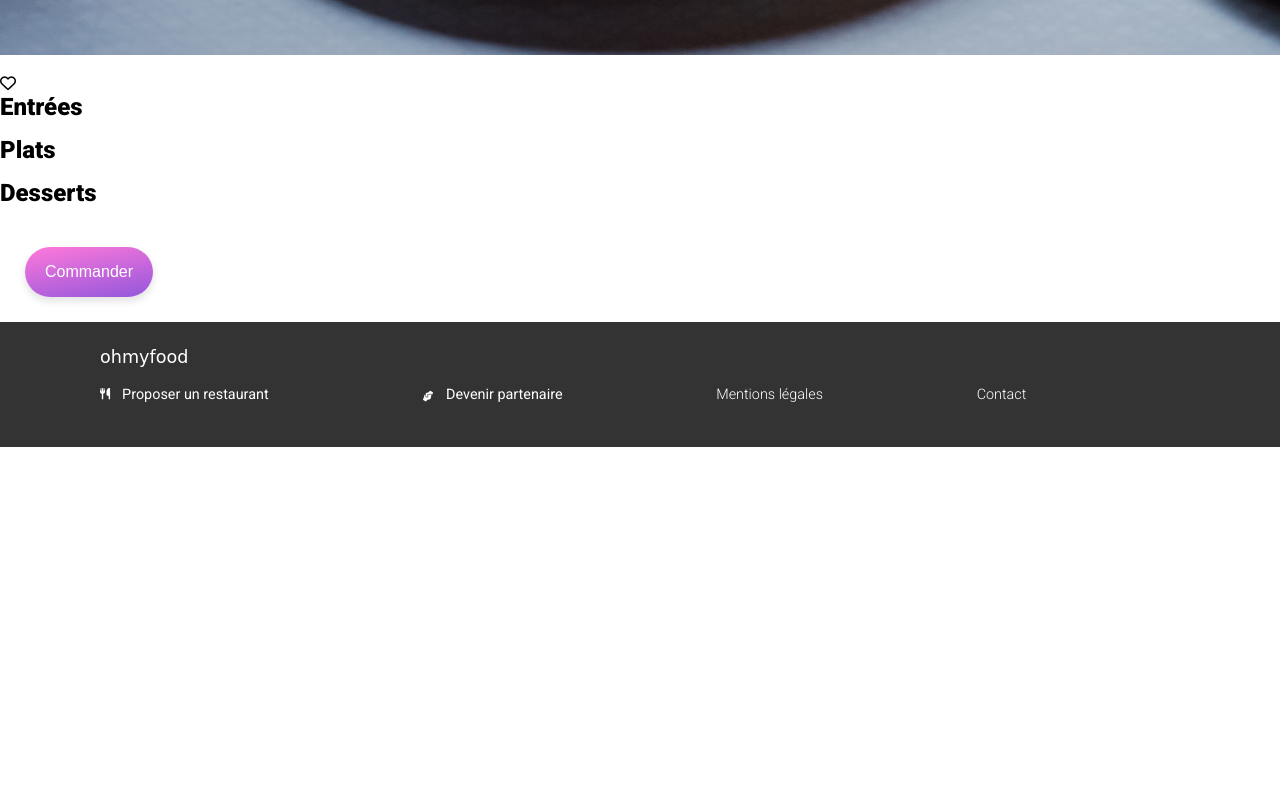
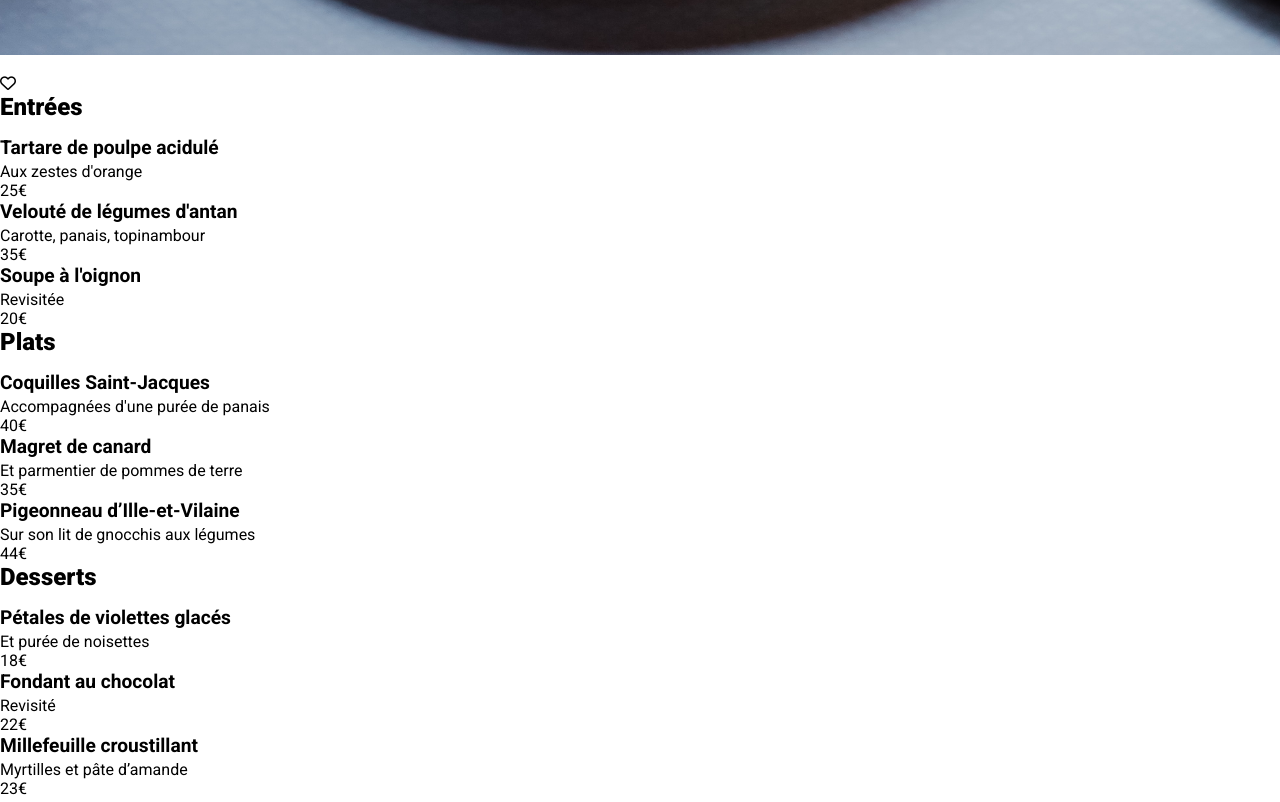
Before and after one commit to MarineFlora/MarineRapeneau_3_11062021, a website: page pages-html/a-la-francaise.html in a window 1280 px wide. Shown: the part 860-1662 px from the top of the page. Before the commit the page ends 1307 px from the top, so only its background shows below. Drawn offline with Linux system fonts and the light colour scheme; a web font is replaced by a local one.

Commit message:
mise en forme html page a la française

```diff
--- a/pages-html/a-la-francaise.html
+++ b/pages-html/a-la-francaise.html
@@ -35,24 +35,24 @@
 
                         <div class="menu-card">
                             <div class="menu-card__text">
-                                <h3></h3>
-                                <p></p>
+                                <h3>Tartare de poulpe acidulé</h3>
+                                <p>Aux zestes d'orange</p>
                             </div>
-                            <p class="menu-card__price"></p>
+                            <p class="menu-card__price">25€</p>
                         </div>
                         <div class="menu-card">
                             <div class="menu-card__text">
-                                <h3></h3>
-                                <p></p>
+                                <h3>Velouté de légumes d'antan</h3>
+                                <p>Carotte, panais, topinambour</p>
                             </div>
-                            <p class="menu-card__price"></p>
+                            <p class="menu-card__price">35€</p>
                         </div>
                         <div class="menu-card">
                             <div class="menu-card__text">
-                                <h3></h3>
-                                <p></p>
+                                <h3>Soupe à l'oignon</h3>
+                                <p>Revisitée</p>
                             </div>
-                            <p class="menu-card__price"></p>
+                            <p class="menu-card__price">20€</p>
                         </div>
 
                     </section>
@@ -63,24 +63,25 @@
 
                         <div class="menu-card">
                             <div class="menu-card__text">
-                                <h3></h3>
-                                <p></p>
+                                <h3>Coquilles Saint-Jacques</h3>
+                                <p>Accompagnées d'une purée de panais</p>
                             </div>
-                            <p class="menu-card__price"></p>
+                            <p class="menu-card__price">40€</p>
                         </div>
                         <div class="menu-card">
                             <div class="menu-card__text">
-                                <h3></h3>
-                                <p></p>
+                                <h3>Magret de canard</h3>
+                                <p>Et parmentier de pommes de terre</p>
                             </div>
-                            <p class="menu-card__price"></p>
+                            <p class="menu-card__price">35€</p>
                         </div>
                         <div class="menu-card">
                             <div class="menu-card__text">
-                                <h3></h3>
-                                <p></p>
+                                <h3>Pigeonneau d’Ille-et-Vilaine</h3>
+                                <p>Sur son lit de gnocchis aux légumes</p>
                             </div>
-                            <p class="menu-card__price"></p>
+                            <p class="menu-card__price">44€
+                            </p>
                         </div>
 
                     </section>
@@ -91,24 +92,24 @@
 
                         <div class="menu-card">
                             <div class="menu-card__text">
-                                <h3></h3>
-                                <p></p>
+                                <h3>Pétales de violettes glacés</h3>
+                                <p>Et purée de noisettes</p>
                             </div>
-                            <p class="menu-card__price"></p>
+                            <p class="menu-card__price">18€</p>
                         </div>
                         <div class="menu-card">
                             <div class="menu-card__text">
-                                <h3></h3>
-                                <p></p>
+                                <h3>Fondant au chocolat</h3>
+                                <p>Revisité</p>
                             </div>
-                            <p class="menu-card__price"></p>
+                            <p class="menu-card__price">22€</p>
                         </div>
                         <div class="menu-card">
                             <div class="menu-card__text">
-                                <h3></h3>
-                                <p></p>
+                                <h3>Millefeuille croustillant</h3>
+                                <p>Myrtilles et pâte d’amande</p>
                             </div>
-                            <p class="menu-card__price"></p>
+                            <p class="menu-card__price">23€</p>
                         </div>
 
                     </section>
```
